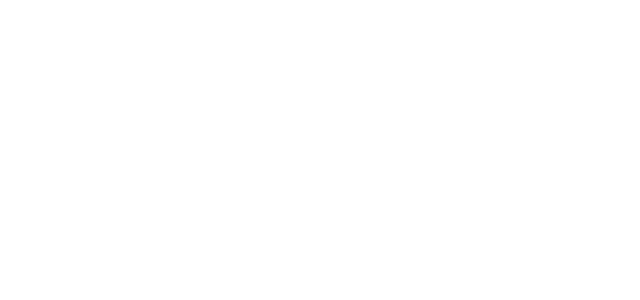
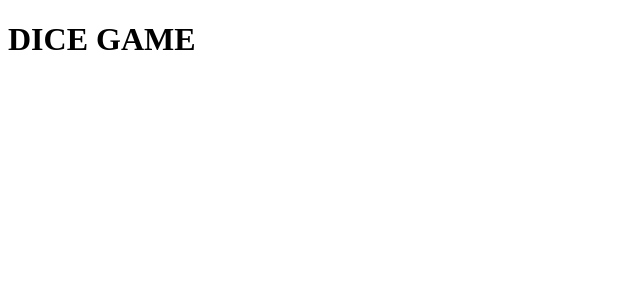
Before and after one commit to wajahat001/Proj-reactDiceGame, a React (Vite) app: page / in a window 1280 px wide. Shown: the top 300 px of the page, without its empty margins (0-640 px from the left). Built offline with nearby package versions, Linux system fonts and the light colour scheme.

Commit message:
Working On main page

```diff
--- a/src/App.jsx
+++ b/src/App.jsx
@@ -1,4 +1,5 @@
 import styled from "styled-components";
+import LandingPage from "./components/landing";
 
 const Button = styled.button`
   background-color: black;
@@ -9,7 +10,7 @@
 function App() {
   return (
     <>
-
+     <LandingPage></LandingPage>
     </>
   );
 }
--- /dev/null
+++ b/src/components/landing.jsx
@@ -0,0 +1,25 @@
+import React from 'react'
+import styled from 'styled-components'
+
+
+const h1= styled.h1`
+font-weight: 600;
+font-size: 25px;
+`
+
+
+const LandingPage = () => {
+  return <div className='mainContainer' >
+    <div>
+    <h1>DICE GAME</h1>
+    </div>
+    <div>
+
+    </div>
+
+  </div>
+
+
+}
+
+export default LandingPage
```
